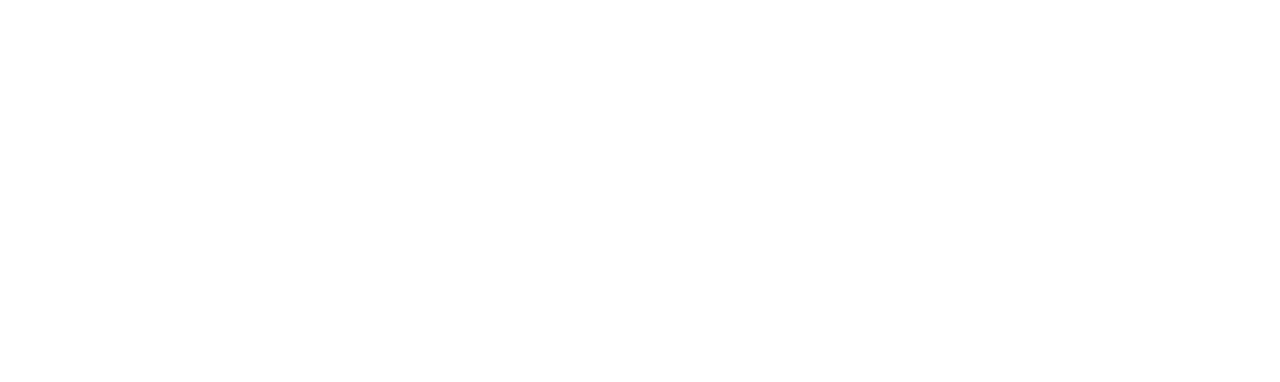
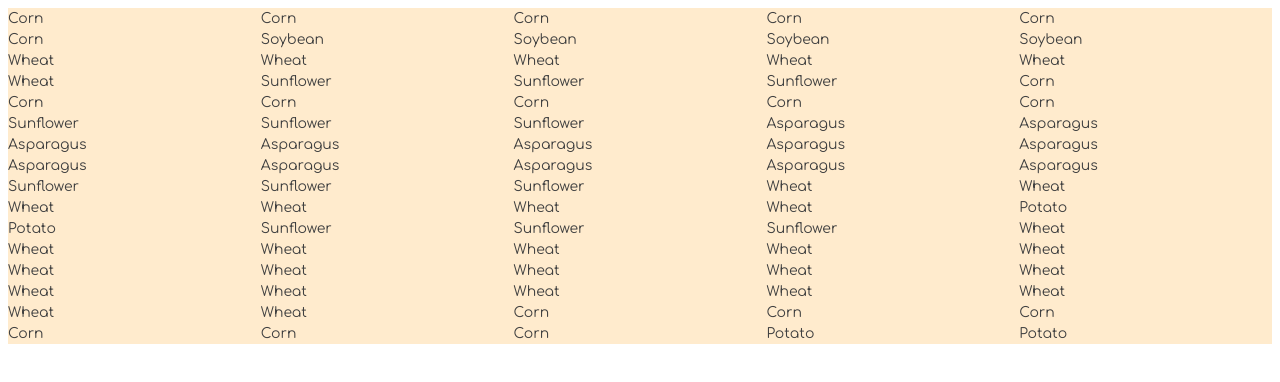
Before and after one commit to Patchrik/modern-farm, a website with bundled scripts: page src/index.html in a window 1280 px wide. Built offline with nearby package versions, Linux system fonts and the light colour scheme; a web font is replaced by a local one.

Commit message:
Finshed the HTML part of the project.

```diff
--- a/src/index.html
+++ b/src/index.html
@@ -1,14 +1,14 @@
-<!doctype html>
+<!DOCTYPE html>
 <html lang="en">
 	<head>
-        <meta charset="utf-8">
+		<meta charset="utf-8" />
 		<title>Nashville Software School</title>
-        <link rel="stylesheet" href="./styles/main.css">
+		<link rel="stylesheet" href="./styles/main.css" />
 	</head>
 
 	<body>
 		<main class="container">
-            <div class="messages"></div>
+			<!-- <div class="messages"></div> -->
 		</main>
 
 		<script type="module" src="./scripts/main.js"></script>
--- /dev/null
+++ b/src/scripts/catalog.js
@@ -0,0 +1,7 @@
+const htmlTarget = document.querySelector('.container');
+
+export const Catalog = (harvestedFoodArray) => {
+	harvestedFoodArray.forEach((foodObj) => {
+		htmlTarget.innerHTML += `<section class="plant">${foodObj.type}</section>`;
+	});
+};
--- a/src/scripts/main.js
+++ b/src/scripts/main.js
@@ -1,12 +1,10 @@
 console.log('Welcome to the main module');
 
 import { createPlan } from './plan.js';
-import { createCorn } from './seeds/corn.js';
-import { createSunflower } from './seeds/sunflower.js';
-import { createSoybean } from './seeds/soybean.js';
 import { addPlant, usePlants } from './field.js';
 import { plantSeeds } from './tractor.js';
 import { harvestPlants } from './harvester.js';
+import { Catalog } from './catalog.js';
 
 const yearlyPlan = createPlan();
 
@@ -18,8 +16,10 @@ plantSeeds(yearlyPlan);
 
 let plantedField = usePlants();
 
-let havestedField = harvestPlants(plantedField);
+let harvestedField = harvestPlants(plantedField);
 
 console.log('this is plantedField', plantedField);
 
-console.log('this is havestedField', havestedField);
+console.log('this is harvestedField', harvestedField);
+
+Catalog(harvestedField);
--- a/src/styles/main.css
+++ b/src/styles/main.css
@@ -1,4 +1,4 @@
-@import url("https://fonts.googleapis.com/css?family=Comfortaa|Patua+One");
+@import url('https://fonts.googleapis.com/css?family=Comfortaa|Patua+One');
 
 /*Typography
 --------------------------------------------------------------*/
@@ -8,28 +8,43 @@ input,
 select,
 textarea {
 	color: #404040;
-	font-family: "Comfortaa", Arial, sans-serif;
+	font-family: 'Comfortaa', Arial, sans-serif;
 	font-size: 14px;
 	line-height: 1.5;
 }
 
-h1,h2,h3,h4,h5,h6 {
-  font-family: "Patua One", serif;
-  letter-spacing: 2px;
+h1,
+h2,
+h3,
+h4,
+h5,
+h6 {
+	font-family: 'Patua One', serif;
+	letter-spacing: 2px;
 }
 
 .blue {
-    background-color: aliceblue;
+	background-color: aliceblue;
 }
 
 .green {
-    background-color: darkseagreen;
+	background-color: darkseagreen;
 }
 
 .purple {
-    background-color: mediumorchid;
+	background-color: mediumorchid;
 }
 
 .red {
-    background-color: darksalmon;
+	background-color: darksalmon;
 }
+.container {
+	display: flex;
+	flex-direction: row;
+	flex-wrap: wrap;
+}
+
+.plant {
+	background-color: blanchedalmond;
+	flex: 20%;
+}
```
Lines whose indentation alone changed are shown as unchanged.
